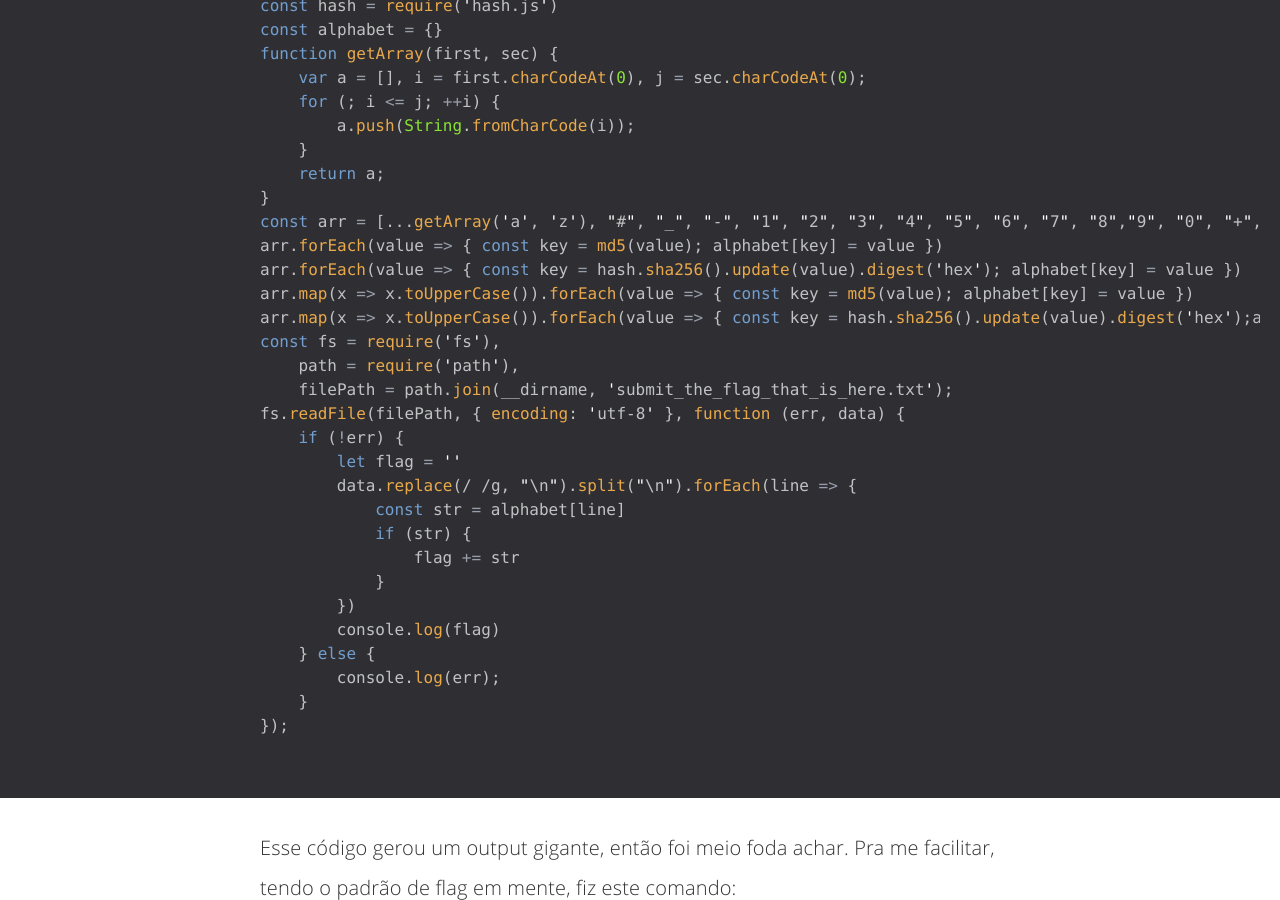
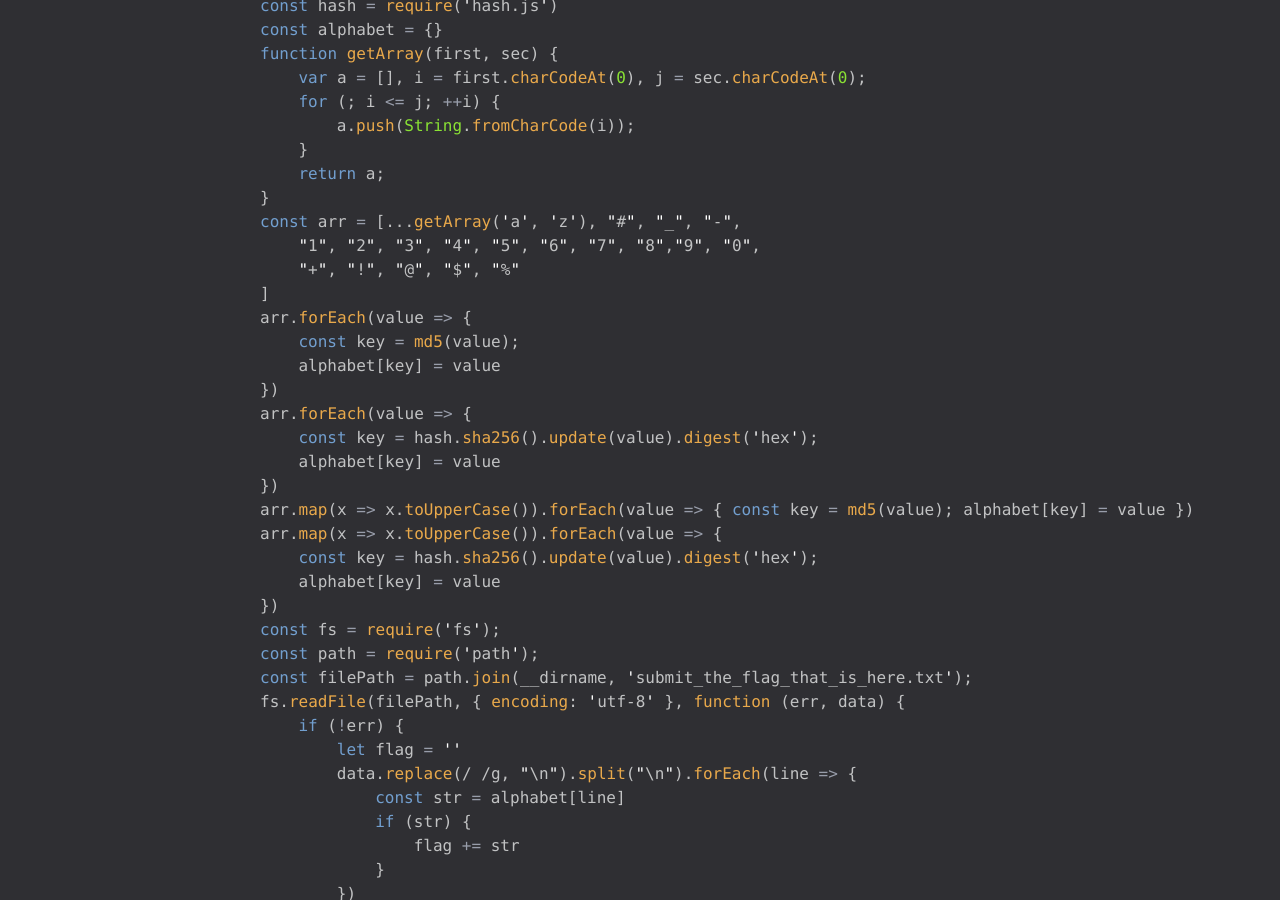
Before and after one commit to g4rcez/g4rcez.github.io, a Jekyll site: the page built from _posts/2019-01-28-fireshell-ctf.md, in a window 1280 px wide and 900 px high, scrolled down 1085 px. Built offline with Jekyll 4.4.1, drawn with Linux system fonts in a browser that asks for light colours; comment, search, counter and statistics services are not loaded; some of the changed text lies outside the part shown.

Commit message:
src prettify

```diff
--- a/_posts/2019-01-28-fireshell-ctf.md
+++ b/_posts/2019-01-28-fireshell-ctf.md
@@ -41,14 +41,26 @@ function getArray(first, sec) {
     }
     return a;
 }
-const arr = [...getArray('a', 'z'), "#", "_", "-", "1", "2", "3", "4", "5", "6", "7", "8","9", "0", "+", "!", "@", "$", "%",]
-arr.forEach(value => { const key = md5(value); alphabet[key] = value })
-arr.forEach(value => { const key = hash.sha256().update(value).digest('hex'); alphabet[key] = value })
+const arr = [...getArray('a', 'z'), "#", "_", "-",
+    "1", "2", "3", "4", "5", "6", "7", "8","9", "0",
+    "+", "!", "@", "$", "%"
+]
+arr.forEach(value => {
+    const key = md5(value);
+    alphabet[key] = value
+})
+arr.forEach(value => {
+    const key = hash.sha256().update(value).digest('hex');
+    alphabet[key] = value
+})
 arr.map(x => x.toUpperCase()).forEach(value => { const key = md5(value); alphabet[key] = value })
-arr.map(x => x.toUpperCase()).forEach(value => { const key = hash.sha256().update(value).digest('hex');alphabet[key] = value })
-const fs = require('fs'),
-    path = require('path'),
-    filePath = path.join(__dirname, 'submit_the_flag_that_is_here.txt');
+arr.map(x => x.toUpperCase()).forEach(value => {
+    const key = hash.sha256().update(value).digest('hex');
+    alphabet[key] = value
+})
+const fs = require('fs');
+const path = require('path');
+const filePath = path.join(__dirname, 'submit_the_flag_that_is_here.txt');
 fs.readFile(filePath, { encoding: 'utf-8' }, function (err, data) {
     if (!err) {
         let flag = ''
```
Also changed, not shown: other parts of _posts/2019-01-28-fireshell-ctf.md (+1 -1 lines).
